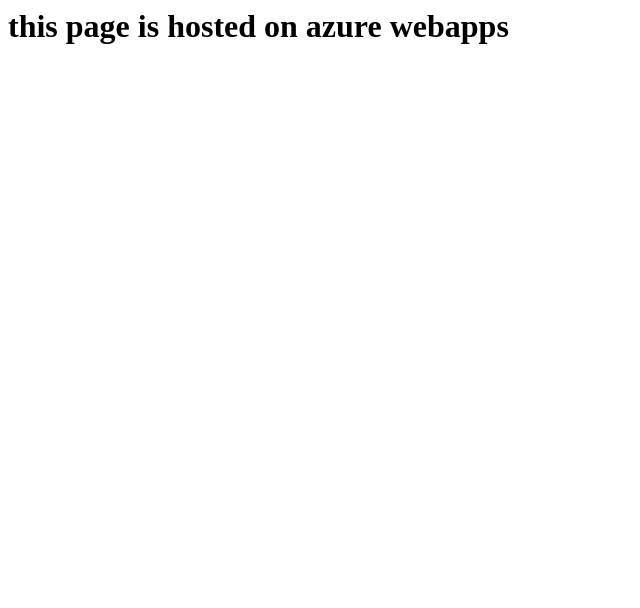
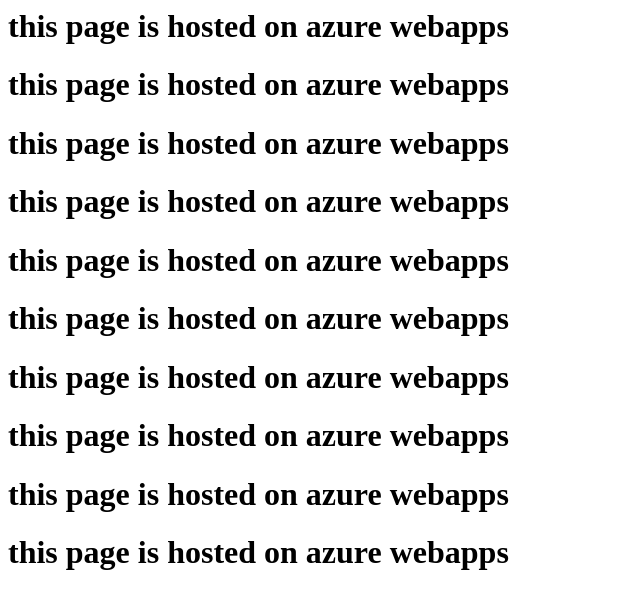
Before and after one commit to pkvanda/azuredevel, a plain HTML site: page index.html in a window 1280 px wide. Shown: the whole page, without its empty margins (0-640 px from the left). Drawn offline with Linux system fonts and the light colour scheme.

Commit message:
Update index.html

```diff
--- a/index.html
+++ b/index.html
@@ -1 +1,11 @@
 <h1> this page is hosted on azure webapps </h1>
+<h1> this page is hosted on azure webapps </h1>
+<h1> this page is hosted on azure webapps </h1><h1> this page is hosted on azure webapps </h1>
+
+<h1> this page is hosted on azure webapps </h1><h1> this page is hosted on azure webapps </h1>
+
+
+<h1> this page is hosted on azure webapps </h1><h1> this page is hosted on azure webapps </h1>
+
+
+<h1> this page is hosted on azure webapps </h1><h1> this page is hosted on azure webapps </h1>
```
